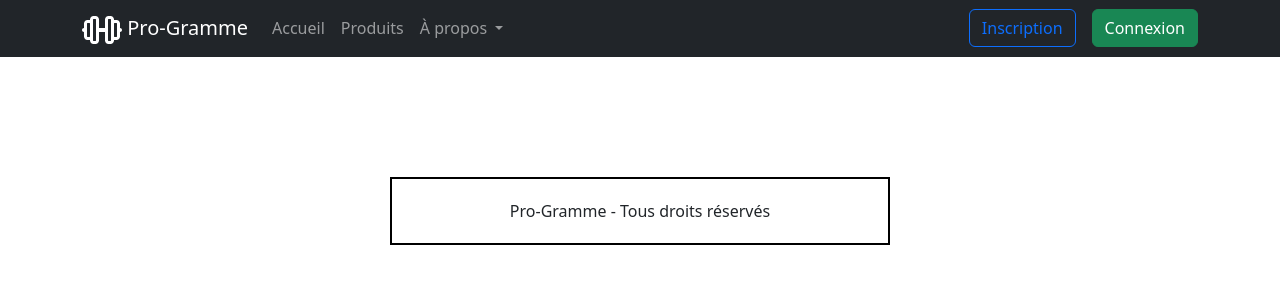
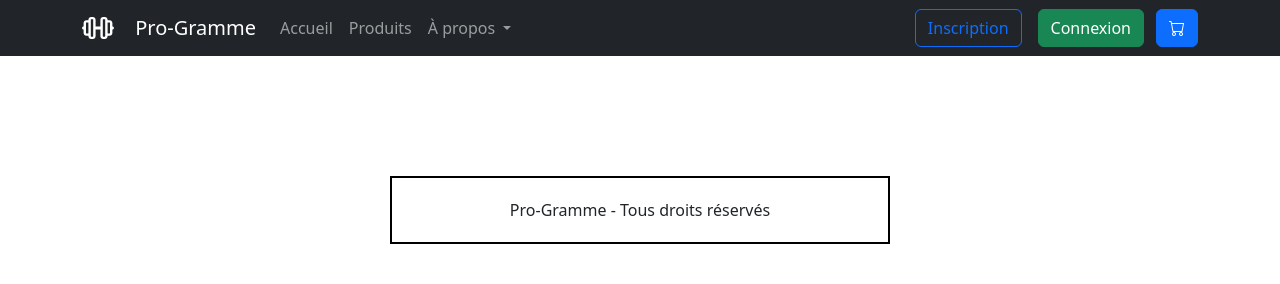
Before and after one commit to raphpion/ift215_devoir4, a website: page client/index.html in a window 1280 px wide. Drawn offline with nearby package versions, Linux system fonts and the light colour scheme.

Commit message:
#5 Add cart button to header nav

```diff
--- a/client/index.html
+++ b/client/index.html
@@ -40,24 +40,6 @@
     <script src="scripts/produit.js"></script>
   </head>
   <body>
-    <!-- <header id="navigation">
-      <nav>
-        <a href="#"><img src="images/logo.png" alt="Logo de Pro-Gramme" /></a><br />
-        <div id="menu-principal">
-          <div class="barre-menu">
-            <a href="#/">Accueil</a>
-            <a href="#/produit">Produits</a>
-            <div class="deroulant">
-              <button class="btn-deroulant">À propos</button>
-              <div class="sous-menu">
-                <a href="#/points_de_vente">Points de ventes</a>
-                <a href="#/histoire.html">Notre histoire</a>
-              </div>
-            </div>
-          </div>
-        </div>
-      </nav>
-    </header> -->
     <nav class="navbar navbar-expand-lg navbar-dark bg-dark">
       <div class="container">
         <!-- Logo et Bouton (sur mobile) -->
@@ -90,7 +72,14 @@
               </ul>
             </li>
           </ul>
-          <ul id="nav-auth" class="navbar-nav"></ul>
+          <div class="navbar-right row">
+            <ul id="nav-auth" class="navbar-nav col"></ul>
+            <ul id="nav-options" class="navbar-nav col">
+              <li class="nav-item">
+                <a class="btn btn-primary" href="#/panier"><i class="bi bi-cart"></i></a>
+              </li>
+            </ul>
+          </div>
         </div>
       </div>
     </nav>
--- a/client/style/main.css
+++ b/client/style/main.css
@@ -259,7 +259,9 @@ form .group select {
 }
 
 .navbar .nav-logo {
-  width: 40px;
+  width: 32px;
+  padding-bottom: 3px;
+  margin-right: 16px;
 }
 
 #nav-auth {
```
